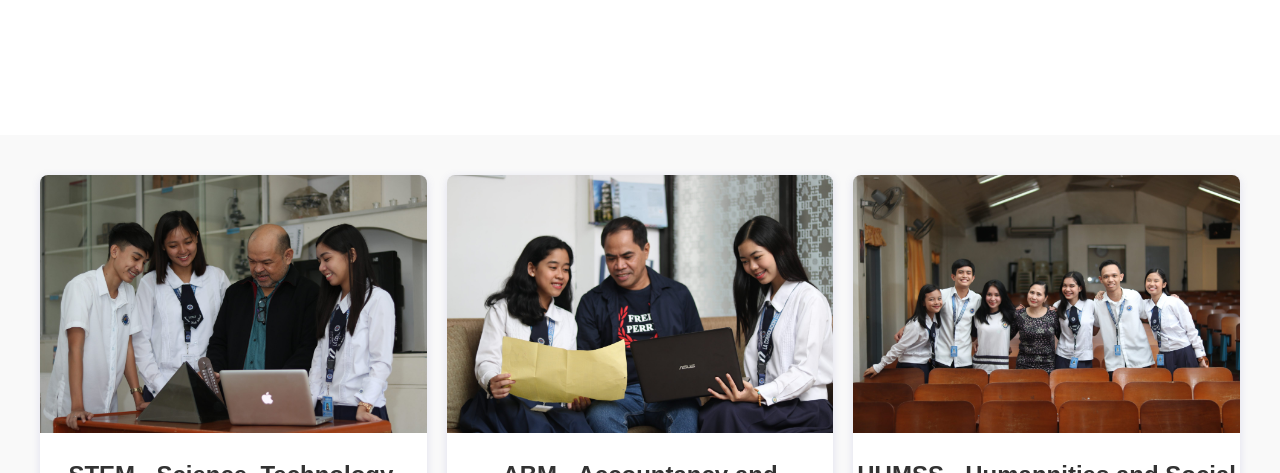
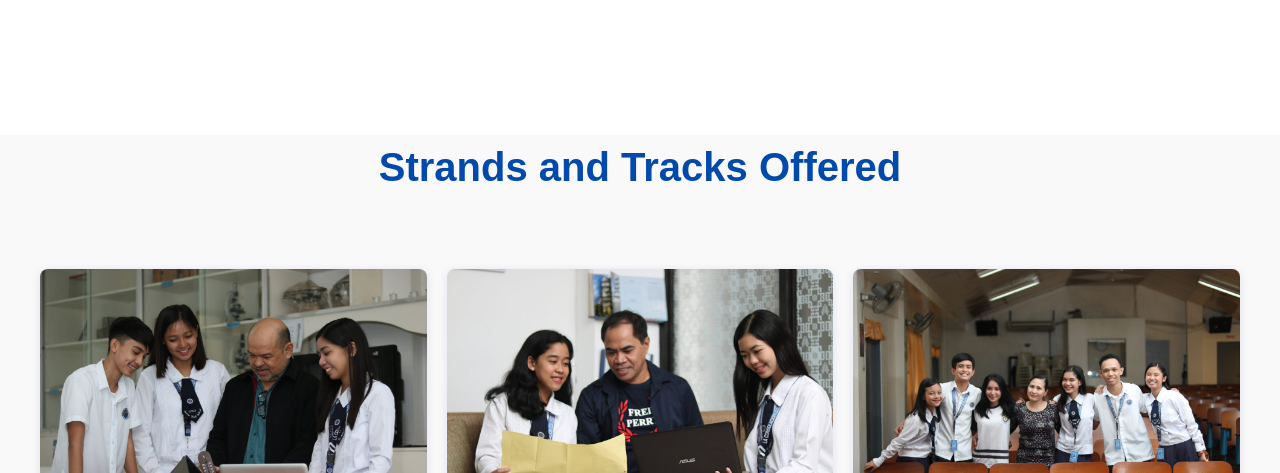
Before and after one commit to sopeyacleyr/lcctwebsite_group1, a plain HTML site: page shs.html in a window 1280 px wide. Shown: the part 627-1100 px from the top of the page. Drawn offline with Linux system fonts and the light colour scheme.

Commit message:
added the title for programs and strands

```diff
--- a/college.css
+++ b/college.css
@@ -126,6 +126,14 @@ header nav ul li a:hover {
     box-shadow: 0 4px 8px rgba(0, 0, 0, 0.2);
 }
 
+h1 {
+    font-size: 2.5rem;
+    color: #014AAC;
+    font-weight: bold;
+    margin-bottom: 30px;
+    text-align: center;
+}
+
 .footer {
     background-color: #014AAC;
     color: #fff;
--- a/shs.css
+++ b/shs.css
@@ -133,6 +133,13 @@ header nav ul li a:hover {
     box-shadow: 0 4px 8px rgba(0, 0, 0, 0.2);
 }
 
+h1 {
+    font-size: 2.5rem;
+    color: #014AAC;
+    font-weight: bold;
+    margin-bottom: 30px;
+    text-align: center;
+}
 
 .footer {
     background-color: #014AAC;
--- a/shs.html
+++ b/shs.html
@@ -32,6 +32,8 @@
             <img src="SHSpic.png" alt="LCCT" class="shs-image" />
         </div>
     </section>
+
+    <h1>Strands and Tracks Offered</h1>
 
     <div class="track-container">
         <div class="card">
```
Also changed, not shown: college.html (+1 -0 lines).
